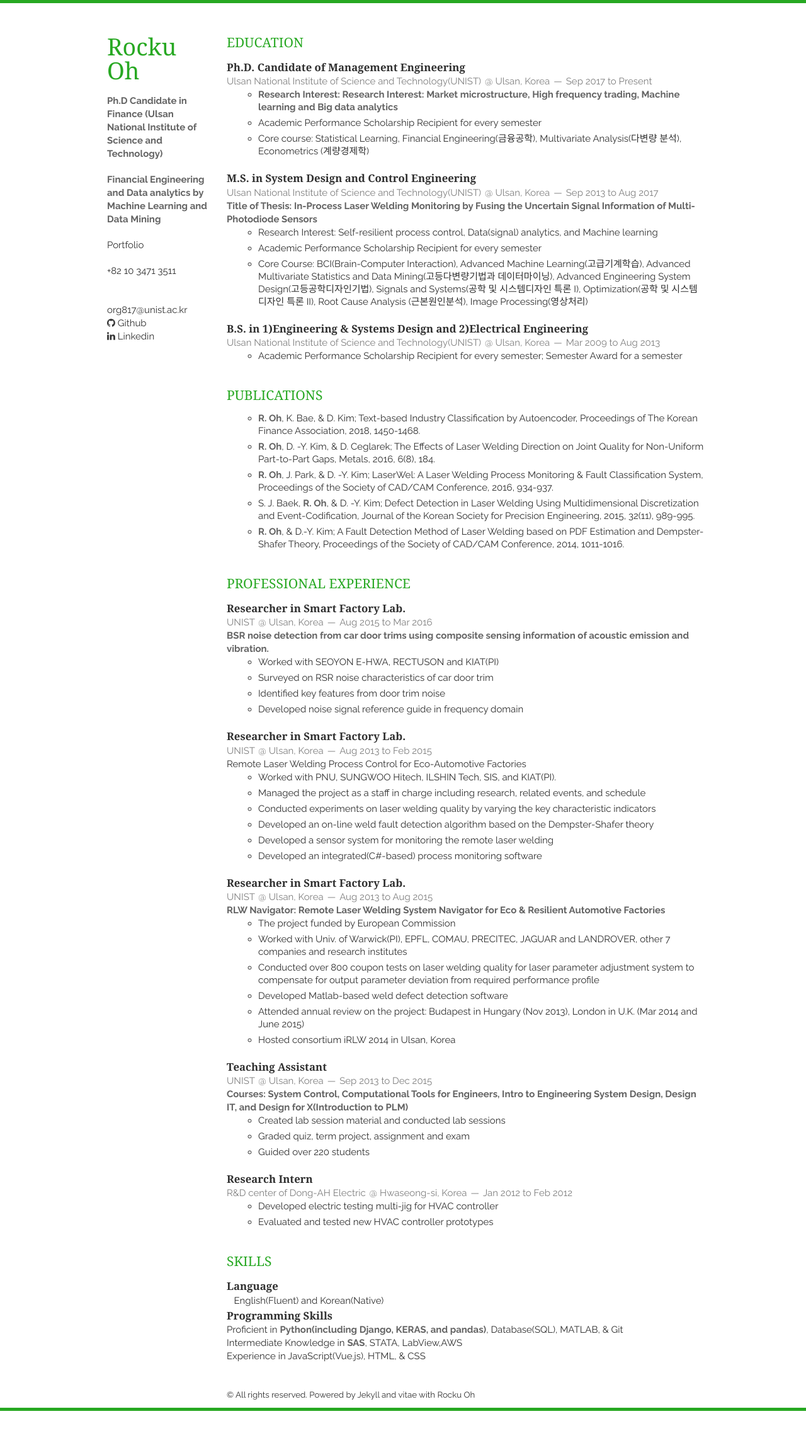
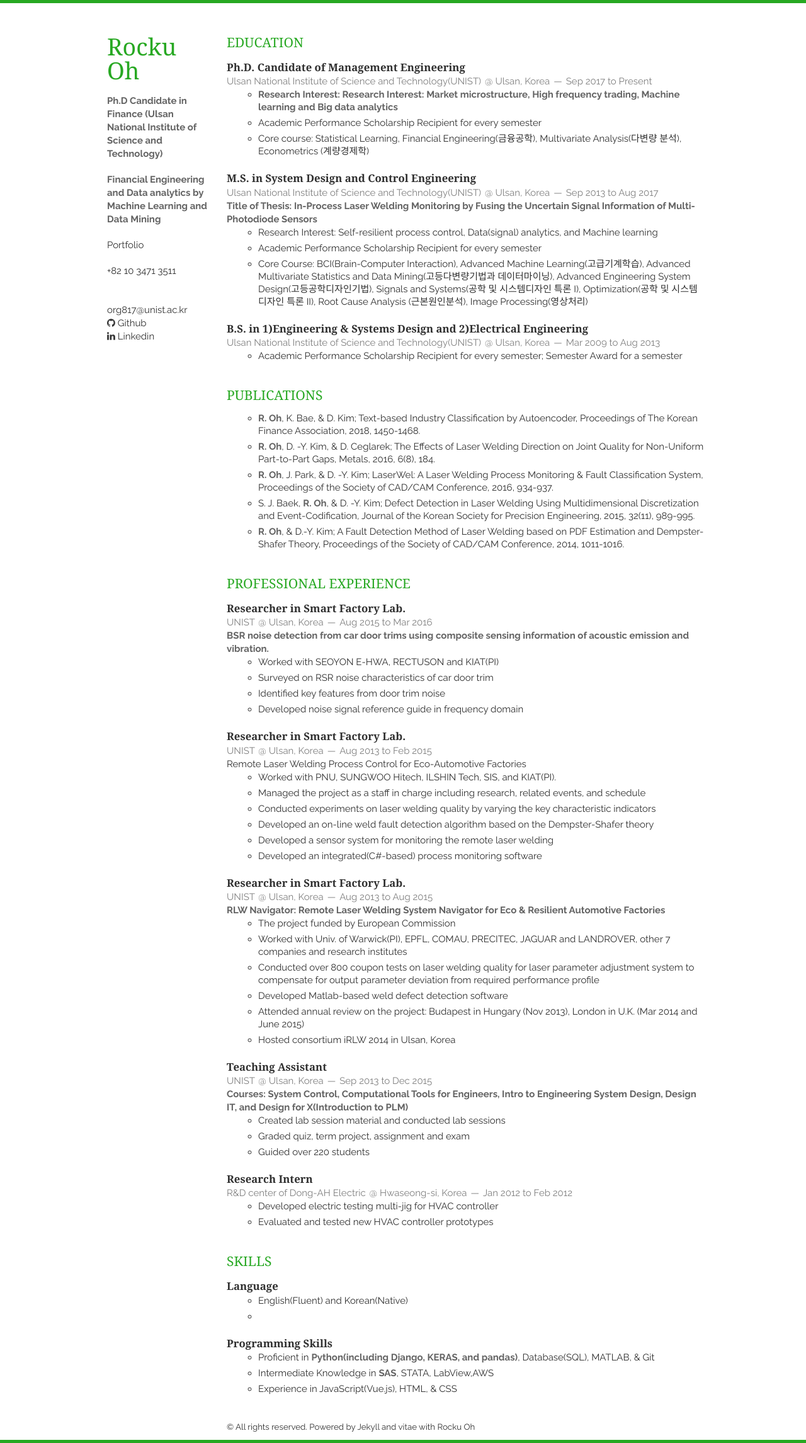
Before and after one commit to org817/org817.github.io, a Jekyll site: the page built from index.html, in a window 1280 px wide. Shown: the whole page at 63% size. Built offline with Jekyll 4.4.1, drawn with Linux system fonts in a browser that asks for light colours; nearby versions of some CDN libraries; the list of posts is cut into pages by our own code; before the commit the page ends 2240 px from its top, so only the background shows below that.

Commit message:
Update skills.html

```diff
--- a/_includes/skills.html
+++ b/_includes/skills.html
@@ -4,15 +4,17 @@
         <header>
             <h1>Language</h1>
         </header>
-        <p>
-            &nbsp;&nbsp; English(Fluent) and Korean(Native)
-        </p>
+        <ul class='circle'>
+            <li>English(Fluent) and Korean(Native) <li>
+        </ul>
 
         <header>
             <h1>Programming Skills</h1>
         </header>
-        <p> Proficient in <em>Python(including Django, KERAS, and pandas)</em>, Database(SQL), MATLAB, &amp; Git </p>
-        <p> Intermediate Knowledge in <em>SAS</em>, STATA, LabView,AWS</p>
-        <p> Experience in JavaScript(Vue.js), HTML, &amp; CSS</p>
+      	<ul class='circle'>
+          <li> Proficient in <em>Python(including Django, KERAS, and pandas)</em>, Database(SQL), MATLAB, &amp; Git </li>
+          <li> Intermediate Knowledge in <em>SAS</em>, STATA, LabView,AWS</li>
+          <li> Experience in JavaScript(Vue.js), HTML, &amp; CSS</li>
+        </ul>
     </article>
 </section>
```
